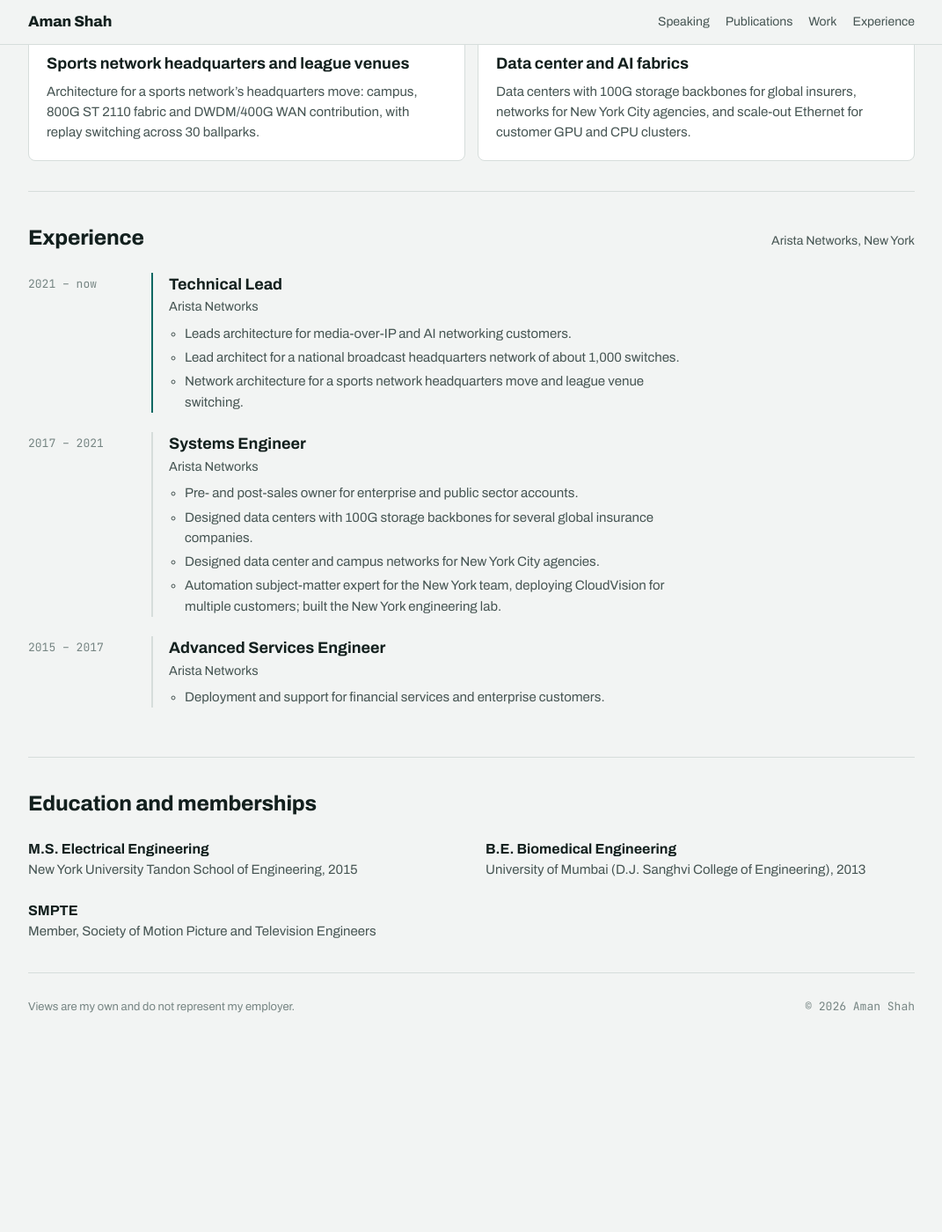
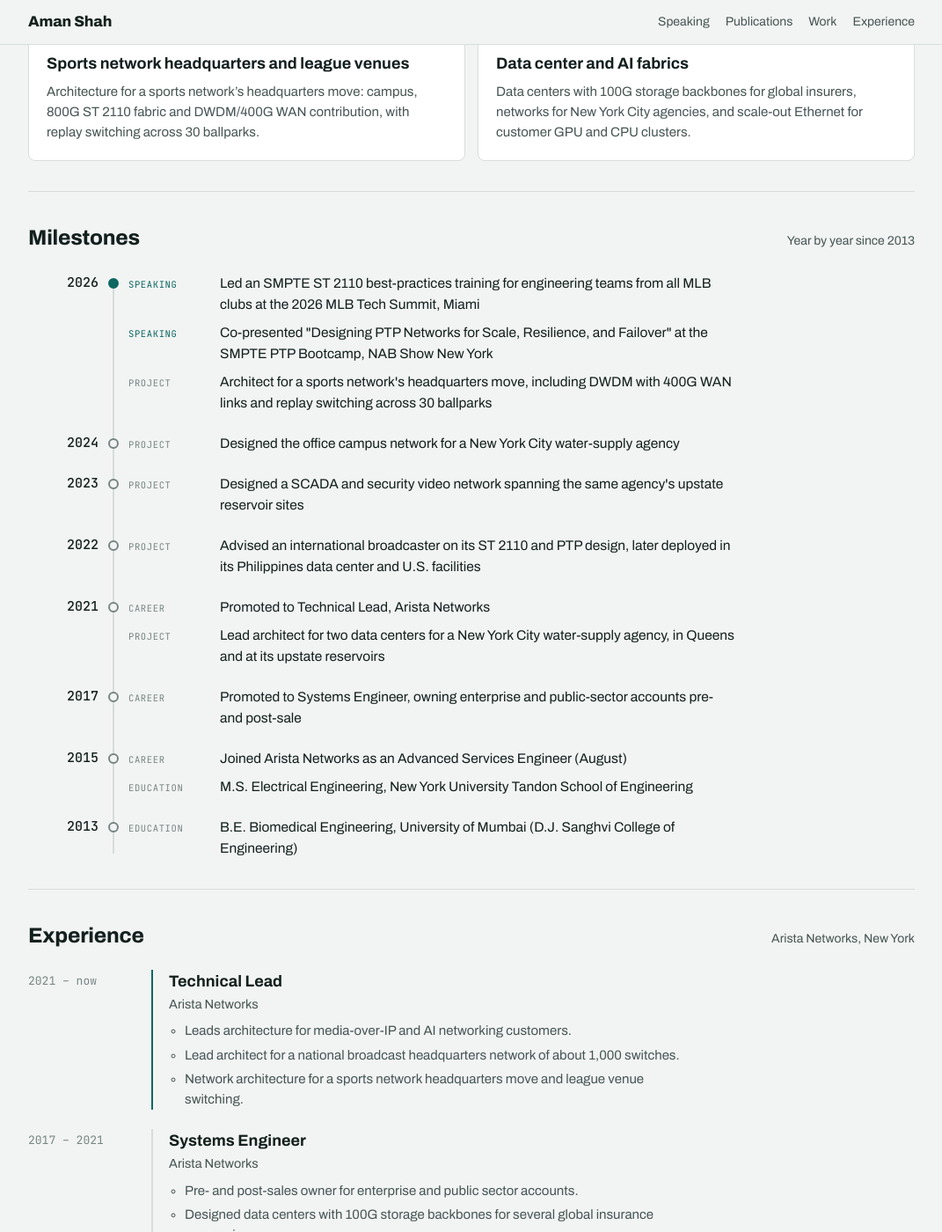
Before and after one commit to Amanshah91/amanshah91.github.io, a Jekyll site: the page built from index.html, in a window 1280 px wide and 1400 px high, scrolled down 1744 px. Shown: the whole window at 88% size, without its empty margins (104-1175 px from the left). Built offline with Jekyll 4.4.1, drawn with Linux system fonts in a browser that asks for light colours; before the commit the page ends 2946 px from its top, so only the background shows below that.

Commit message:
Draft: Milestones timeline section
Co-Authored-By: Claude Opus 5.5 <noreply@anthropic.com>
Claude-Session: https://claude.ai/code/session_016ECpXB9SB4zXKomSvGvhZo

```diff
--- /dev/null
+++ b/_data/milestones.yml
@@ -0,0 +1,51 @@
+# Year-by-year milestones, newest first.
+# kind: Education, Career, Project, Speaking, Writing, Recognition
+# Keep customers unnamed, matching "Selected work".
+
+- year: "2026"
+  items:
+    - kind: Speaking
+      text: Led an SMPTE ST 2110 best-practices training for engineering teams from all MLB clubs at the 2026 MLB Tech Summit, Miami
+    - kind: Speaking
+      text: Co-presented "Designing PTP Networks for Scale, Resilience, and Failover" at the SMPTE PTP Bootcamp, NAB Show New York
+    - kind: Project
+      text: Architect for a sports network's headquarters move, including DWDM with 400G WAN links and replay switching across 30 ballparks
+
+- year: "2024"
+  items:
+    - kind: Project
+      text: Designed the office campus network for a New York City water-supply agency
+
+- year: "2023"
+  items:
+    - kind: Project
+      text: Designed a SCADA and security video network spanning the same agency's upstate reservoir sites
+
+- year: "2022"
+  items:
+    - kind: Project
+      text: Advised an international broadcaster on its ST 2110 and PTP design, later deployed in its Philippines data center and U.S. facilities
+
+- year: "2021"
+  items:
+    - kind: Career
+      text: Promoted to Technical Lead, Arista Networks
+    - kind: Project
+      text: Lead architect for two data centers for a New York City water-supply agency, in Queens and at its upstate reservoirs
+
+- year: "2017"
+  items:
+    - kind: Career
+      text: Promoted to Systems Engineer, owning enterprise and public-sector accounts pre- and post-sale
+
+- year: "2015"
+  items:
+    - kind: Career
+      text: Joined Arista Networks as an Advanced Services Engineer (August)
+    - kind: Education
+      text: M.S. Electrical Engineering, New York University Tandon School of Engineering
+
+- year: "2013"
+  items:
+    - kind: Education
+      text: B.E. Biomedical Engineering, University of Mumbai (D.J. Sanghvi College of Engineering)
--- a/assets/site.css
+++ b/assets/site.css
@@ -122,3 +122,24 @@ footer{padding-block:28px 48px;border-top:1px solid var(--line);color:var(--ink-
 }
 @media (prefers-reduced-motion: reduce){*{transition:none!important;scroll-behavior:auto!important}}
 .row .links{margin-top:6px;font-size:14px}
+
+/* Milestones: year rail with dots, typed entries */
+.ms{list-style:none;margin:0;padding:0;position:relative}
+.ms::before{content:"";position:absolute;left:96px;top:6px;bottom:6px;width:2px;background:var(--line)}
+.ms>li{display:grid;grid-template-columns:80px minmax(0,1fr);gap:0 34px;padding:0 0 22px;position:relative}
+.ms>li:last-child{padding-bottom:0}
+.ms>li::before{content:"";position:absolute;left:91px;top:6px;width:12px;height:12px;border-radius:50%;background:var(--bg);border:2px solid var(--ink-3)}
+.ms>li:first-child::before{border-color:var(--accent);background:var(--accent)}
+.ms-year{font-family:var(--mono);font-size:15px;font-weight:500;color:var(--ink);text-align:right;line-height:1.5}
+.ms ul{list-style:none;margin:0;padding:0;display:grid;gap:8px}
+.ms ul li{display:grid;grid-template-columns:92px minmax(0,1fr);gap:12px;align-items:baseline}
+.ms-kind{font-family:var(--mono);font-size:10.5px;letter-spacing:.06em;text-transform:uppercase;color:var(--ink-3);padding:2px 0}
+.ms-speaking,.ms-writing,.ms-recognition{color:var(--accent)}
+.ms-text{font-size:15.5px;color:var(--ink);max-width:66ch}
+@media (max-width:760px){
+  .ms::before{left:5px}
+  .ms>li{grid-template-columns:1fr;gap:8px;padding-left:26px}
+  .ms>li::before{left:0}
+  .ms-year{text-align:left}
+  .ms ul li{grid-template-columns:1fr;gap:0}
+}
--- a/index.html
+++ b/index.html
@@ -121,6 +121,22 @@ layout: default
     </div>
   </section>
 
+  <section class="block" id="milestones">
+    <div class="shead"><h2>Milestones</h2><p>Year by year since {{ site.data.milestones.last.year }}</p></div>
+    <ol class="ms">
+      {% for y in site.data.milestones %}
+      <li>
+        <span class="ms-year">{{ y.year }}</span>
+        <ul>
+          {% for i in y.items %}
+          <li><span class="ms-kind ms-{{ i.kind | downcase }}">{{ i.kind }}</span><span class="ms-text">{{ i.text }}</span></li>
+          {% endfor %}
+        </ul>
+      </li>
+      {% endfor %}
+    </ol>
+  </section>
+
   <section class="block" id="experience">
     <div class="shead"><h2>Experience</h2><p>Arista Networks, New York</p></div>
     <ol class="tl">
```
